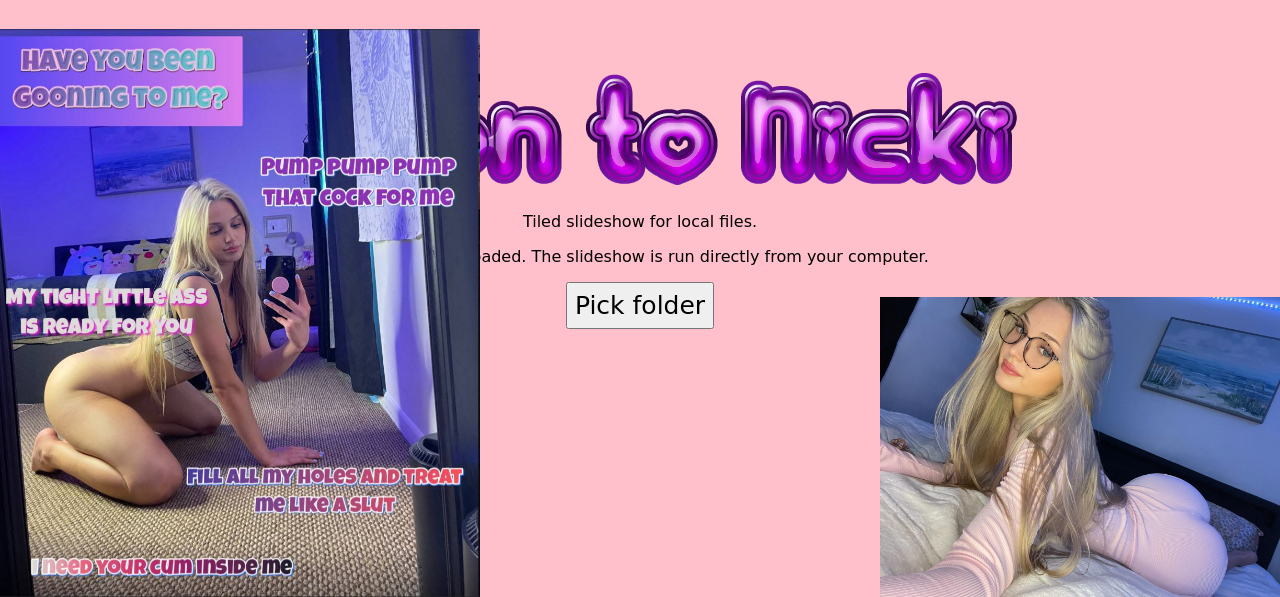
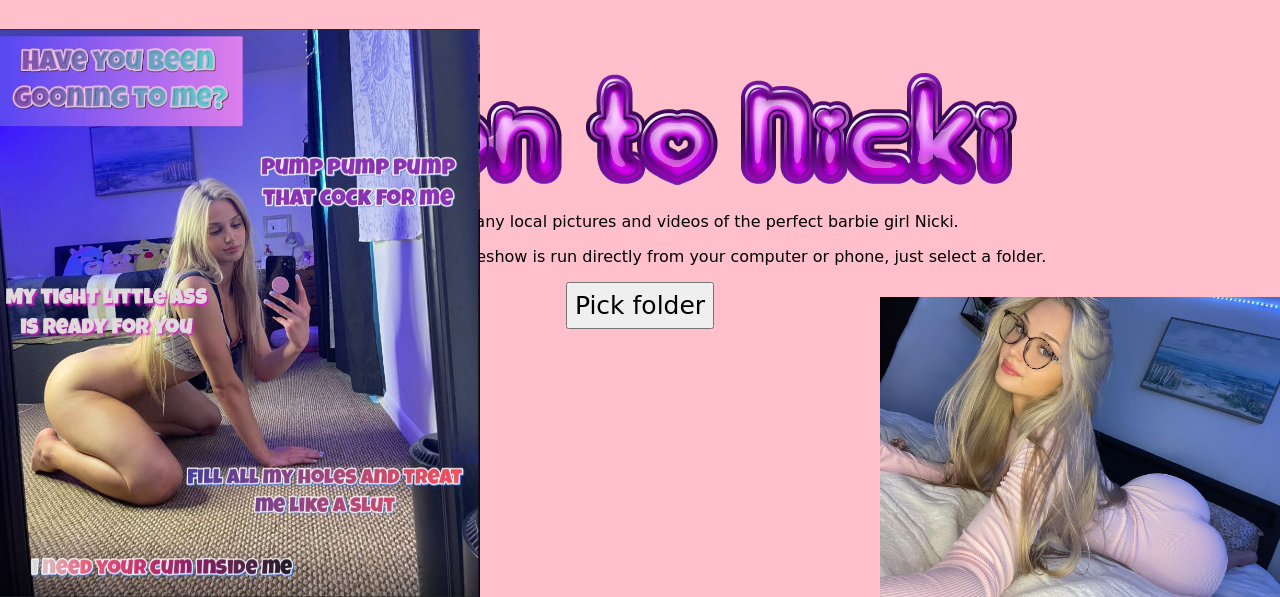
Before and after one commit to iworshipNicki/GoonToNicki, a plain HTML site: page index.html in a window 1280 px wide. Shown: the part 203-800 px from the top of the page. Drawn offline with nearby package versions, Linux system fonts and the light colour scheme.

Commit message:
Update index.html

```diff
--- a/index.html
+++ b/index.html
@@ -57,8 +57,8 @@
                     </svg>
                 </div>
                 <img class="titleContent" src="resources/goontonicki.png"/>
-                <p class="titleContent noForm">Tiled slideshow for local files.</p>
-                <p class="titleContent noForm">No files are uploaded. The slideshow is run directly from your computer.</p>
+                <p class="titleContent noForm">Tiled slideshow for any local pictures and videos of the perfect barbie girl Nicki.</p>
+                <p class="titleContent noForm">No files are uploaded. The slideshow is run directly from your computer or phone, just select a folder.</p>
                 <button class="titleContent browse noForm" id="browse">Pick folder</button> <button class="titleContent browse noForm" id="browseReddit" style="display: none;">From reddit</button>
                 <div id="redditForm" style="display: none;">
                     <div>
```
